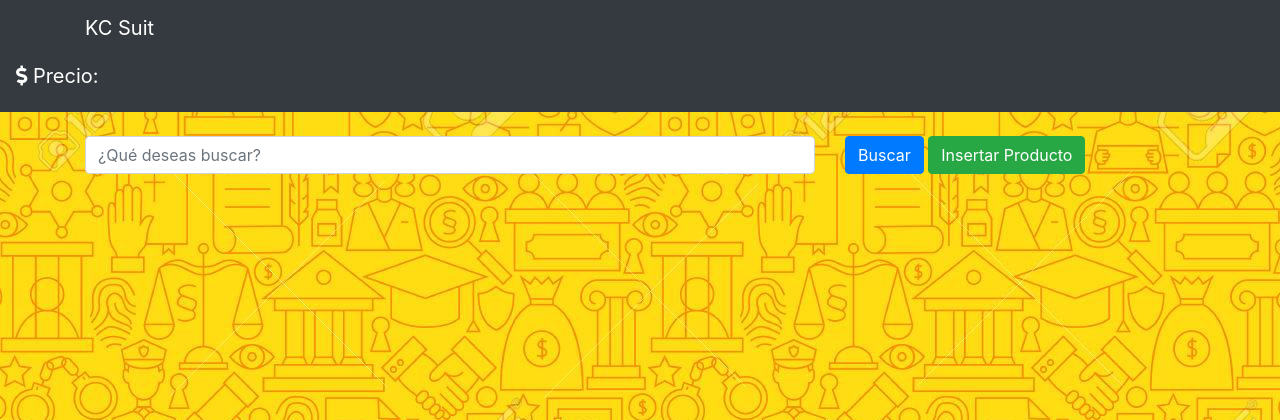
After one commit to alijmg20/InventarioKC, a PHP site: page /aceites.php in a window 1280 px wide. The commit adds this page. Shown: the top 420 px of the page. Run offline with PHP 8.4, Linux system fonts and the light colour scheme; some libraries are stand-ins or nearby versions.

Commit message:
Creada ventana principal, empezando aceites

```diff
--- /dev/null
+++ b/Controlador/conexion.inc.php
@@ -0,0 +1,6 @@
+<?php
+
+    session_start();
+
+    $conexion = mysqli_connect('localhost','root','','inventario');
+?>
--- a/Plantillas/cabecera.inc.php
+++ b/Plantillas/cabecera.inc.php
@@ -0,0 +1,25 @@
+<!doctype html>
+<html lang="en">
+    <head>
+        <meta charset="UTF-8">
+        <title>KC suit</title>
+        <meta name="viewport" content="width=device-width, initial-scale=1.0">
+        <link rel="stylesheet" href="../styles/styles.css">
+        <link rel="stylesheet" href="https://stackpath.bootstrapcdn.com/bootstrap/4.4.1/css/bootstrap.min.css" integrity="sha384-Vkoo8x4CGsO3+Hhxv8T/Q5PaXtkKtu6ug5TOeNV6gBiFeWPGFN9MuhOf23Q9Ifjh" crossorigin="anonymous">
+        <link rel="stylesheet" href="https://use.fontawesome.com/releases/v5.12.1/css/all.css" integrity="sha384-v8BU367qNbs/aIZIxuivaU55N5GPF89WBerHoGA4QTcbUjYiLQtKdrfXnqAcXyTv" crossorigin="anonymous">
+    </head>
+
+
+    <body>
+
+        <!--<nav class="navbar navbar-light" style="background-color: #ebe534;">-->
+        <nav class="navbar navbar-dark bg-dark">
+            <div class="container">
+                <a href="index.php" class="navbar-brand">
+                    KC Suit
+                </a>
+            </div>
+            <ul class="navbar navbar-nav navbar-right">
+                <li class="navbar-brand"><i class="fas fa-dollar-sign"></i> Precio:   </li>
+            </ul>
+        </nav>
--- a/Plantillas/pie.inc.php
+++ b/Plantillas/pie.inc.php
@@ -0,0 +1,6 @@
+
+<script src="https://code.jquery.com/jquery-3.4.1.slim.min.js" integrity="sha384-J6qa4849blE2+poT4WnyKhv5vZF5SrPo0iEjwBvKU7imGFAV0wwj1yYfoRSJoZ+n" crossorigin="anonymous"></script>
+    <script src="https://stackpath.bootstrapcdn.com/bootstrap/4.4.1/js/bootstrap.min.js" integrity="sha384-wfSDF2E50Y2D1uUdj0O3uMBJnjuUD4Ih7YwaYd1iqfktj0Uod8GCExl3Og8ifwB6" crossorigin="anonymous"></script>
+<script src="https://cdn.jsdelivr.net/npm/popper.js@1.16.0/dist/umd/popper.min.js" integrity="sha384-Q6E9RHvbIyZFJoft+2mJbHaEWldlvI9IOYy5n3zV9zzTtmI3UksdQRVvoxMfooAo" crossorigin="anonymous"></script>
+</body>
+</html>
--- /dev/null
+++ b/Vistas/aceites.php
@@ -0,0 +1,26 @@
+<?php
+include_once '../Plantillas/cabecera.inc.php';
+?>
+
+<div class="container">
+    <form method="post">
+        <div class="row">
+            <div class="col-md-8">
+                <br>
+                <input type="search" class="form-control" placeholder="¿Qué deseas buscar?" name="buscar">
+            </div>
+            <div class="col-md-4">
+                <br>
+                <input type="submit" class="btn btn-primary" value="Buscar" name="btn_buscar">
+                <a href="#" class="btn btn-success">Insertar Producto</a>
+            </div>
+        </div>
+
+    </form>
+</div>
+
+
+
+<?php
+include_once '../Plantillas/pie.inc.php';
+?>
--- /dev/null
+++ b/styles/styles.css
@@ -0,0 +1,3 @@
+body{
+    background-image: url('f.jpg');
+}
```
Also changed, not shown: Vistas/index.php (+51 -9 lines), styles/f.jpg (added), styles/fondo.jpg (added).
